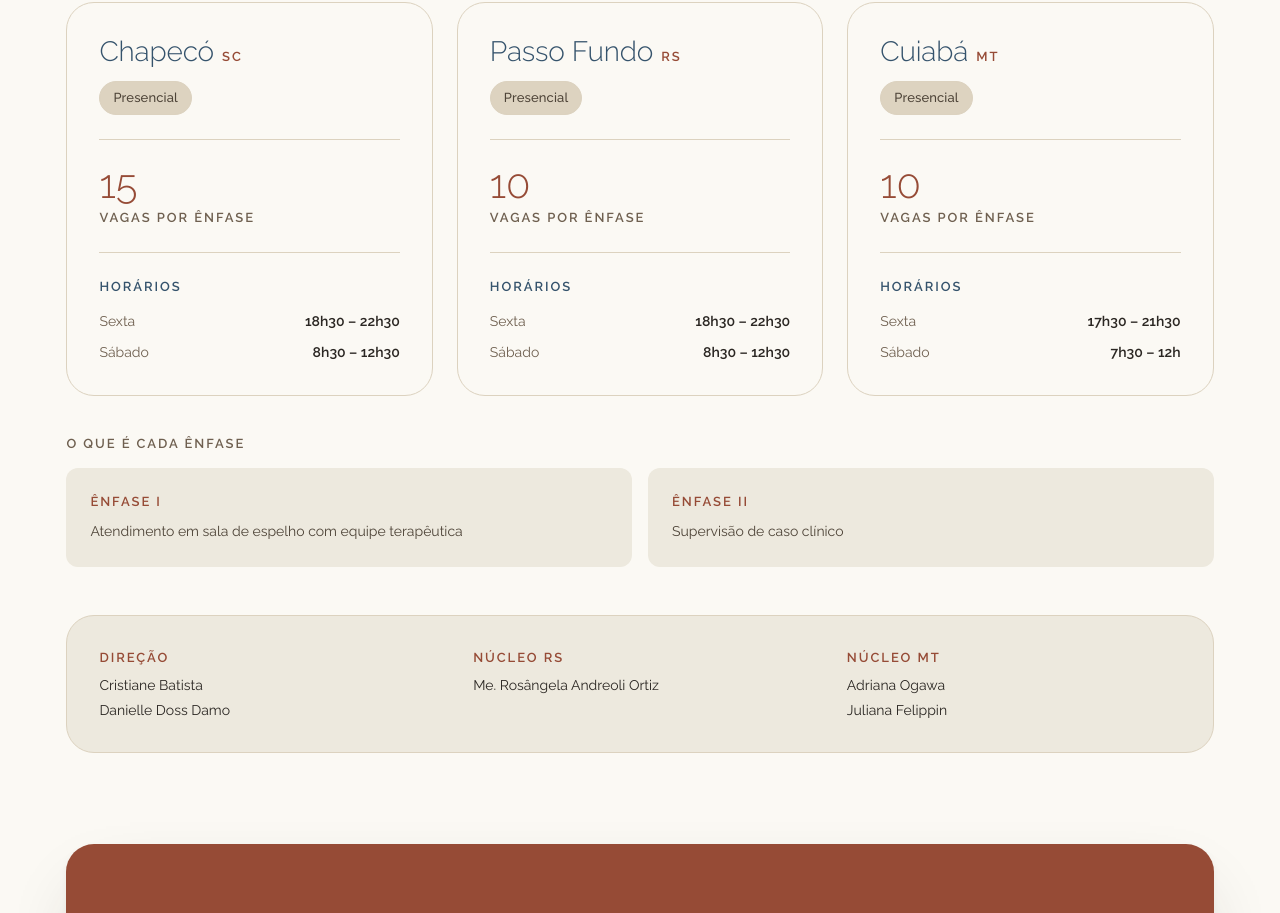
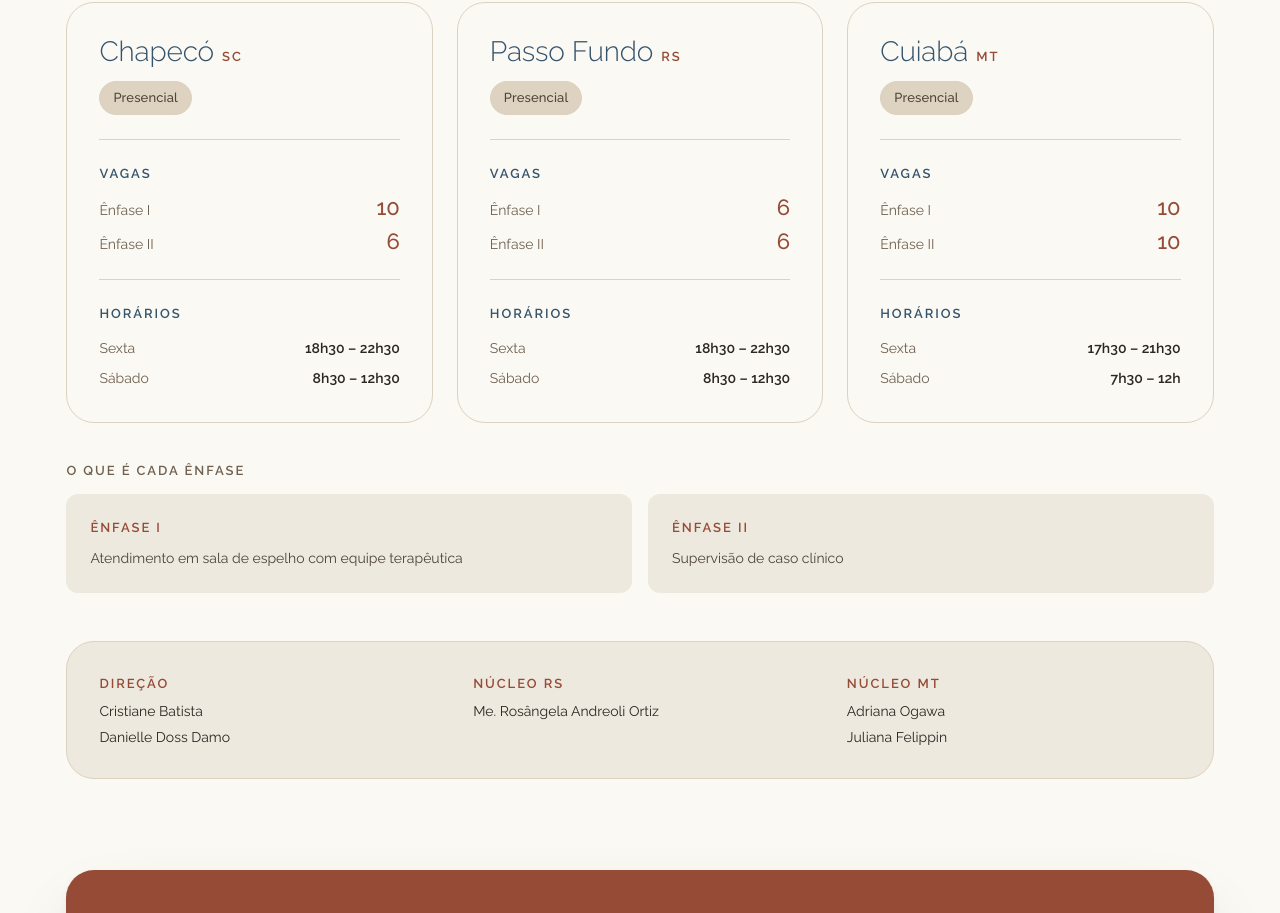
Before and after one commit to zucenci/interciclos-site, a Next.js app: page /especializacao in a window 1280 px wide. Shown: the part 5569-6482 px from the top of the page. Built offline with nearby package versions, Linux system fonts and the light colour scheme.

Commit message:
feat: add specialization page with content and styles

```diff
--- a/src/app/especializacao/page.tsx
+++ b/src/app/especializacao/page.tsx
@@ -205,10 +205,15 @@ export default function PaginaEspecializacao() {
                     <Etiquetas itens={[polo.formato]} />
                   </div>
 
-                  <p className={estilos.poloVagas}>
-                    <span className={estilos.poloVagasNumero}>{polo.vagas.numero}</span>
-                    <span className={estilos.poloVagasUnidade}>{polo.vagas.unidade}</span>
-                  </p>
+                  <div className={estilos.poloVagas}>
+                    <p className={estilos.poloRotulo}>Vagas</p>
+                    {polo.vagas.map((vaga) => (
+                      <p key={vaga.enfase} className={estilos.poloVaga}>
+                        <span className={estilos.poloVagaEnfase}>{vaga.enfase}</span>
+                        <span className={estilos.poloVagaNumero}>{vaga.numero}</span>
+                      </p>
+                    ))}
+                  </div>
 
                   <div className={estilos.poloHorarios}>
                     <p className={estilos.poloRotulo}>Horários</p>
--- a/src/content/paginas/especializacao.ts
+++ b/src/content/paginas/especializacao.ts
@@ -192,7 +192,10 @@ export const especializacao = {
         cidade: 'Chapecó',
         uf: 'SC',
         formato: 'Presencial',
-        vagas: { numero: '15', unidade: 'vagas por ênfase' },
+        vagas: [
+          { enfase: 'Ênfase I', numero: '10' },
+          { enfase: 'Ênfase II', numero: '6' },
+        ],
         horarios: [
           { dia: 'Sexta', hora: '18h30 – 22h30' },
           { dia: 'Sábado', hora: '8h30 – 12h30' },
@@ -202,7 +205,10 @@ export const especializacao = {
         cidade: 'Passo Fundo',
         uf: 'RS',
         formato: 'Presencial',
-        vagas: { numero: '10', unidade: 'vagas por ênfase' },
+        vagas: [
+          { enfase: 'Ênfase I', numero: '6' },
+          { enfase: 'Ênfase II', numero: '6' },
+        ],
         horarios: [
           { dia: 'Sexta', hora: '18h30 – 22h30' },
           { dia: 'Sábado', hora: '8h30 – 12h30' },
@@ -212,7 +218,10 @@ export const especializacao = {
         cidade: 'Cuiabá',
         uf: 'MT',
         formato: 'Presencial',
-        vagas: { numero: '10', unidade: 'vagas por ênfase' },
+        vagas: [
+          { enfase: 'Ênfase I', numero: '10' },
+          { enfase: 'Ênfase II', numero: '10' },
+        ],
         horarios: [
           { dia: 'Sexta', hora: '17h30 – 21h30' },
           { dia: 'Sábado', hora: '7h30 – 12h' },
--- a/src/styles/pagina.module.css
+++ b/src/styles/pagina.module.css
@@ -269,29 +269,38 @@
   color: var(--cor-terracota);
 }
 
-/* As vagas são o dado que decide: número grande, unidade como legenda. */
+/* Vagas por ênfase: uma linha para cada, no mesmo formato de ficha dos
+   horários. Chapecó abre números diferentes nas duas ênfases, então o número
+   único de antes deixaria de caber — e a estrutura repetida nos três cartões é
+   o que permite comparar as cidades na vertical. */
 .poloVagas {
-  display: flex;
-  flex-direction: column;
-  gap: var(--e-1);
+  display: grid;
+  gap: var(--e-2);
   padding-top: var(--e-5);
   border-top: 1px solid var(--linha);
 }
 
-.poloVagasNumero {
-  font-size: var(--t-h2);
-  font-weight: var(--peso-leve);
+.poloVaga {
+  display: flex;
+  flex-wrap: wrap;
+  align-items: baseline;
+  justify-content: space-between;
+  gap: var(--e-2);
+  font-size: var(--t-pequeno);
+  line-height: var(--lh-texto);
+}
+
+.poloVagaEnfase {
+  color: var(--txt-suave);
+}
+
+/* As vagas pesam mais que os horários: é o dado que decide a inscrição. */
+.poloVagaNumero {
+  font-size: var(--t-h4);
+  font-weight: var(--peso-medio);
   line-height: 1;
   color: var(--cor-terracota);
   font-variant-numeric: tabular-nums;
-}
-
-.poloVagasUnidade {
-  font-size: var(--t-micro);
-  font-weight: var(--peso-semi);
-  letter-spacing: var(--espaco-letra-rotulo);
-  text-transform: uppercase;
-  color: var(--txt-suave);
 }
 
 /* `margin-top: auto` encosta os horários na base: como os cartões da grade
```
